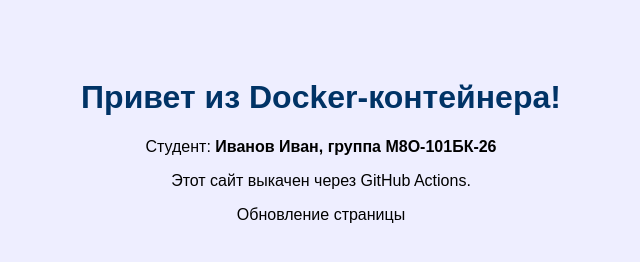
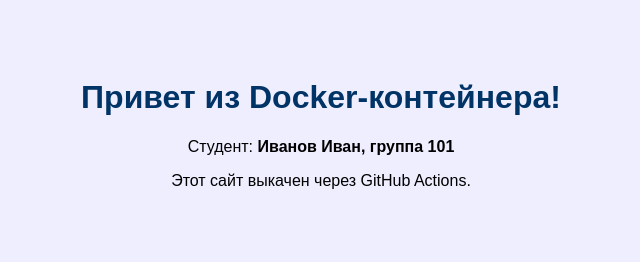
Before and after one commit to ykwais/104_3_v2, a plain HTML site: page index.html in a window 1280 px wide. Shown: the whole page, without its empty margins (319-959 px from the left). Drawn offline with Linux system fonts and the light colour scheme.

Commit message:
some update

```diff
--- a/index.html
+++ b/index.html
@@ -10,8 +10,7 @@
 </head>
 <body>
 <h1>Привет из Docker-контейнера!</h1>
-<p>Студент: <strong>Иванов Иван, группа М8О-101БК-26</strong></p>
+<p>Студент: <strong>Иванов Иван, группа 101</strong></p>
 <p>Этот сайт выкачен через GitHub Actions.</p>
-<p>Обновление страницы</p>
 </body>
 </html>
```
